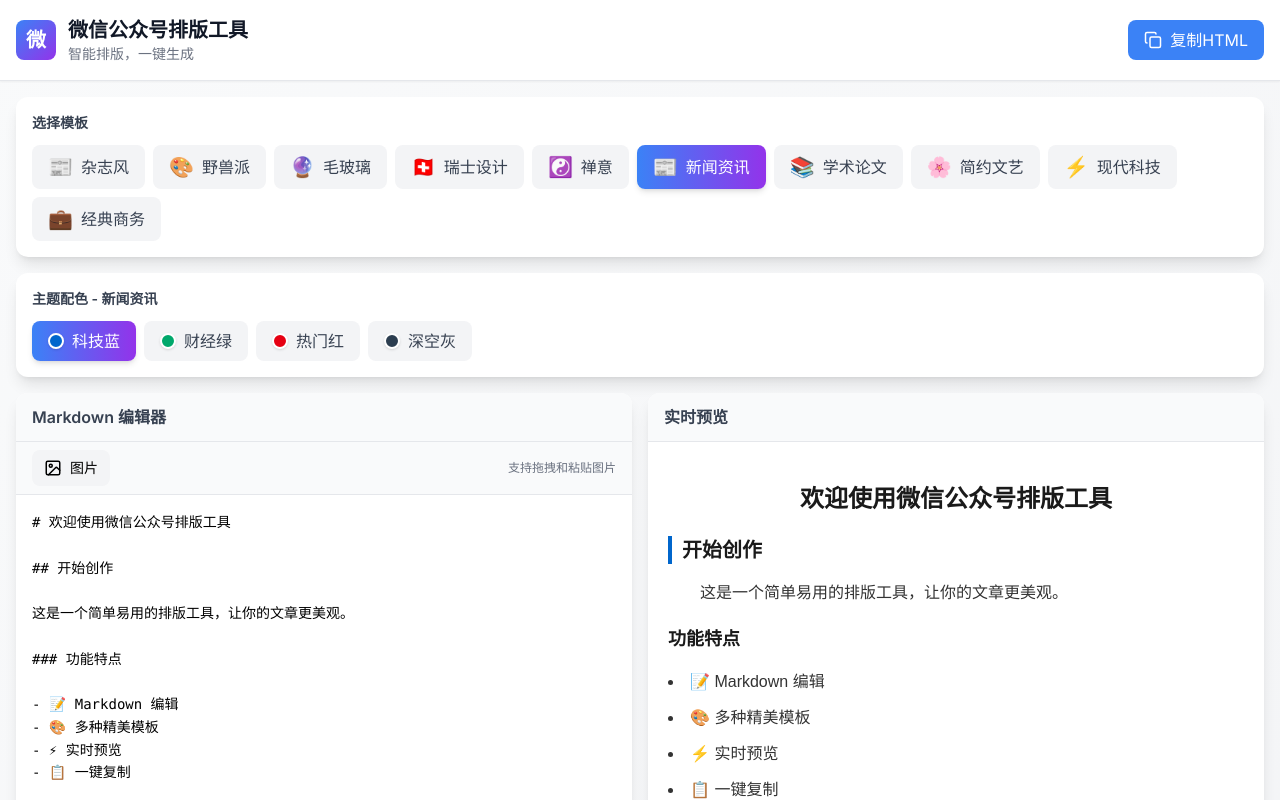
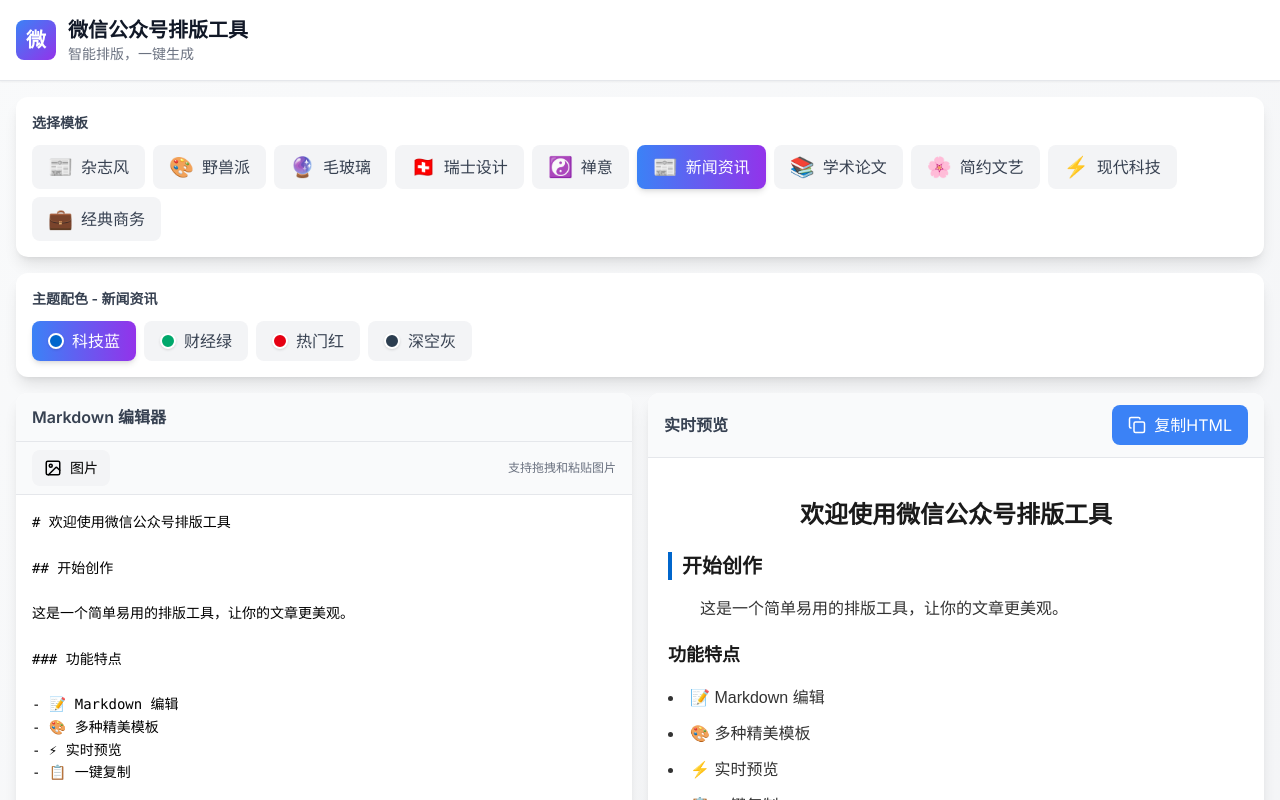
Before and after one commit to lutuai/wechat-style, a Next.js app: page / in a window 1280 px wide. Shown: the top 800 px of the page. Built offline with nearby package versions, Linux system fonts and the light colour scheme.

Commit message:
移动复制按钮到预览面板并添加成功提示浮窗

```diff
--- a/app/page.tsx
+++ b/app/page.tsx
@@ -27,6 +27,8 @@
 
 > 选择合适的模板，让你的文章脱颖而出！
 `)
+
+  const [showToast, setShowToast] = useState(false)
 
   const [selectedTemplate, setSelectedTemplate] = useState('news')
   const [styleConfig, setStyleConfig] = useState({
@@ -184,7 +186,8 @@
           'text/plain': new Blob([previewElement.innerText], { type: 'text/plain' })
         })
       ])
-      console.log('✅ 已复制HTML到剪贴板')
+      setShowToast(true)
+      setTimeout(() => setShowToast(false), 2000)
     } catch (err) {
       console.error('Clipboard API失败，尝试备用方案:', err)
 
@@ -202,7 +205,8 @@
 
       try {
         document.execCommand('copy')
-        console.log('✅ 已复制HTML到剪贴板')
+        setShowToast(true)
+        setTimeout(() => setShowToast(false), 2000)
       } catch (e) {
         console.error('❌ 复制失败', e)
       }
@@ -225,15 +229,6 @@
               <h1 className="text-xl font-bold text-gray-900 dark:text-white">微信公众号排版工具</h1>
               <p className="text-sm text-gray-500 dark:text-gray-400">智能排版，一键生成</p>
             </div>
-          </div>
-          <div className="flex items-center gap-2">
-            <button
-              onClick={handleCopy}
-              className="flex items-center gap-2 px-4 py-2 bg-blue-500 hover:bg-blue-600 text-white rounded-lg transition-colors"
-            >
-              <Copy size={18} />
-              <span>复制HTML</span>
-            </button>
           </div>
         </div>
       </header>
@@ -295,8 +290,15 @@
 
           {/* Right Panel - Preview */}
           <div className="bg-white dark:bg-gray-800 rounded-xl shadow-lg overflow-hidden">
-            <div className="border-b border-gray-200 dark:border-gray-700 px-4 py-3 bg-gray-50 dark:bg-gray-900">
+            <div className="border-b border-gray-200 dark:border-gray-700 px-4 py-3 bg-gray-50 dark:bg-gray-900 flex items-center justify-between">
               <h2 className="font-semibold text-gray-700 dark:text-gray-300">实时预览</h2>
+              <button
+                onClick={handleCopy}
+                className="flex items-center gap-2 px-4 py-2 bg-blue-500 hover:bg-blue-600 text-white rounded-lg transition-colors"
+              >
+                <Copy size={18} />
+                <span>复制HTML</span>
+              </button>
             </div>
             <PreviewPanel
               markdown={markdown}
@@ -314,6 +316,17 @@
           />
         </div>
       </div>
+
+      {showToast && (
+        <div className="fixed top-20 right-4 z-50 animate-in slide-in-from-right-5">
+          <div className="bg-green-500 text-white px-6 py-3 rounded-lg shadow-lg flex items-center gap-3">
+            <svg className="w-5 h-5" fill="none" stroke="currentColor" viewBox="0 0 24 24">
+              <path strokeLinecap="round" strokeLinejoin="round" strokeWidth={2} d="M5 13l4 4L19 7" />
+            </svg>
+            <span className="font-medium">复制成功！</span>
+          </div>
+        </div>
+      )}
     </div>
   )
 }
```
